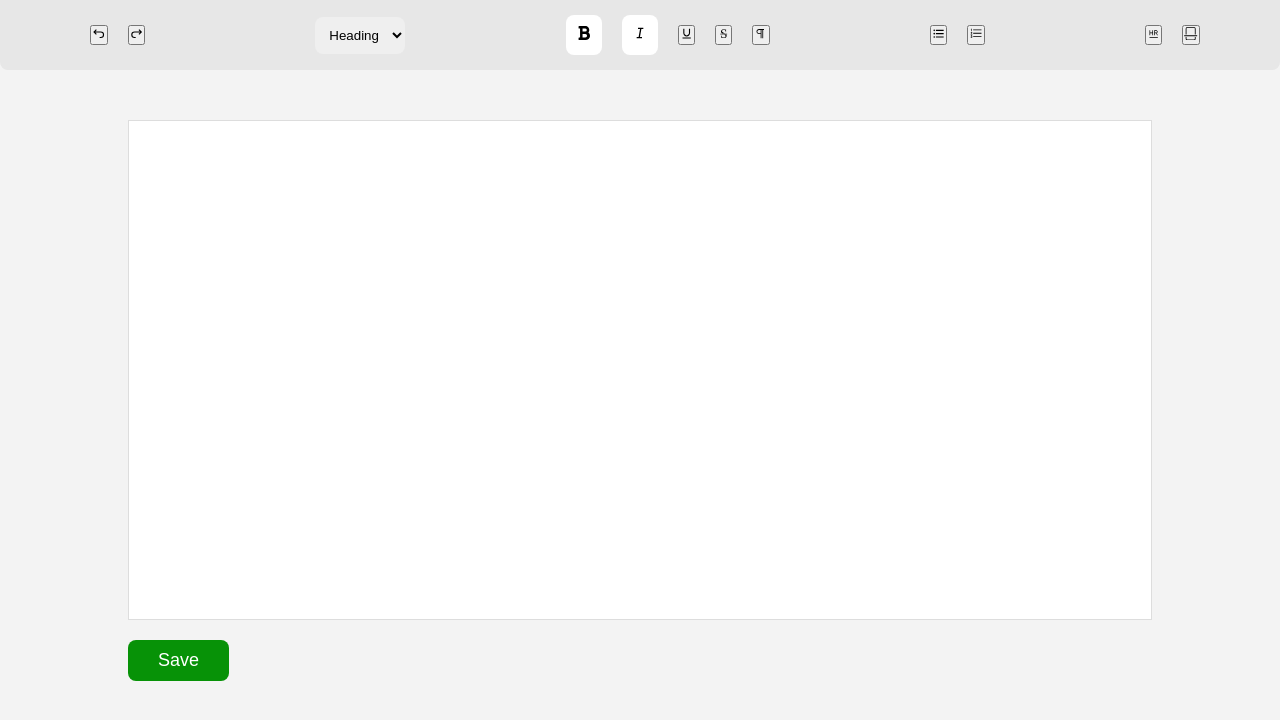
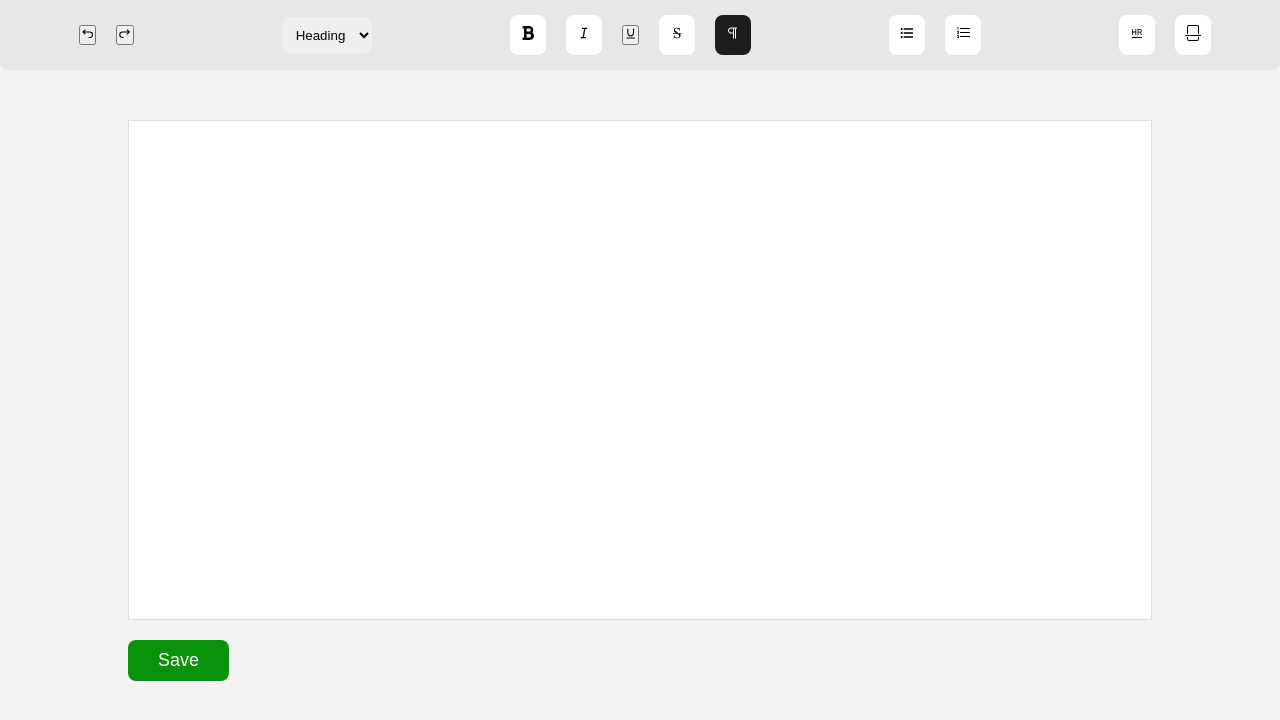
Before and after one commit to shsobur/text-editor, a React (Vite) app: page /textEditor in a window 1280 px wide. Shown: the top 720 px of the page. Built offline with nearby package versions, Linux system fonts and the light colour scheme; a web font is replaced by a local one.

Commit message:
active and heading bug fixed

```diff
--- a/src/Layout/Pages/TextEditor/TextEditor.jsx
+++ b/src/Layout/Pages/TextEditor/TextEditor.jsx
@@ -28,6 +28,8 @@ const TextEditor = () => {
   const isParagraph = editor.isActive("paragraph");
   const isOrderedList = editor.isActive("orderedList");
   const isBulletList = editor.isActive("bulletList");
+  const isHorizontalRule = editor.isActive("horizontalRule");
+  const isHardBreak = editor.isActive("hardBreak");
 
   return (
     <>
@@ -43,16 +45,23 @@ const TextEditor = () => {
           </div>
 
           <div className="deitor_nevbar_heading_container">
-            <select>
+            <select
+              onChange={(e) => {
+                const level = parseInt(e.target.value, 10);
+                if (level) {
+                  editor.chain().focus().toggleHeading({ level }).run();
+                }
+              }}
+            >
               <option selected disabled>
                 Heading
               </option>
-              <option value="">H1</option>
-              <option value="">H2</option>
-              <option value="">H3</option>
-              <option value="">H4</option>
-              <option value="">H5</option>
-              <option value="">H6</option>
+              <option value="1">H1</option>
+              <option value="2">H2</option>
+              <option value="3">H3</option>
+              <option value="4">H4</option>
+              <option value="5">H5</option>
+              <option value="6">H6</option>
             </select>
           </div>
 
@@ -80,21 +89,28 @@ const TextEditor = () => {
             </div>
 
             <div className="editor_navbar_underline_container">
-              <button
-                title="Underline"
-              >
+              <button title="Underline">
                 <AiOutlineUnderline />
               </button>
             </div>
 
             <div className="editor_navbar_strike_container">
-              <button title="Line through">
+              <button
+                title="Line through"
+                onClick={() => editor.chain().focus().toggleStrike().run()}
+                disabled={!editor.can().chain().focus().toggleStrike().run()}
+                className={isStrike ? "active_tool" : "disable_tool"}
+              >
                 <GrStrikeThrough />
               </button>
             </div>
 
             <div className="editor_navbar_paragraph_container">
-              <button title="Paragraph">
+              <button
+                title="Paragraph"
+                onClick={() => editor.chain().focus().setParagraph().run()}
+                className={isParagraph ? "active_tool" : "disable_tool"}
+              >
                 <LiaParagraphSolid />
               </button>
             </div>
@@ -102,13 +118,21 @@ const TextEditor = () => {
 
           <div className="editor_navbar_tools_section_two_container">
             <div className="editor_navbar_ul_container">
-              <button title="Bullet list">
+              <button
+                title="Bullet list"
+                onClick={() => editor.chain().focus().toggleBulletList().run()}
+                className={isBulletList ? "active_tool" : "disable_tool"}
+              >
                 <MdFormatListBulleted />
               </button>
             </div>
 
             <div className="editor_navbar_ol_container">
-              <button title="Number list">
+              <button
+                title="Number list"
+                onClick={() => editor.chain().focus().toggleOrderedList().run()}
+                className={isOrderedList ? "active_tool" : "disable_tool"}
+              >
                 <VscListOrdered />
               </button>
             </div>
@@ -116,13 +140,21 @@ const TextEditor = () => {
 
           <div className="editor_navbar_tools_section_three_container">
             <div className="editor_navbar_horizontal_rule_container">
-              <button title="Horizontal rule">
+              <button
+                title="Horizontal rule"
+                onClick={() => editor.chain().focus().setHorizontalRule().run()}
+                className={isHorizontalRule ? "active_tool" : "disable_tool"}
+              >
                 <VscHorizontalRule />
               </button>
             </div>
 
             <div className="deitor_navbar_break_container">
-              <button title="Line break">
+              <button
+                title="Line break"
+                onClick={() => editor.chain().focus().setHardBreak().run()}
+                className={isHardBreak ? "active_tool" : "disable_tool"}
+              >
                 <BsFileBreak />
               </button>
             </div>
```
